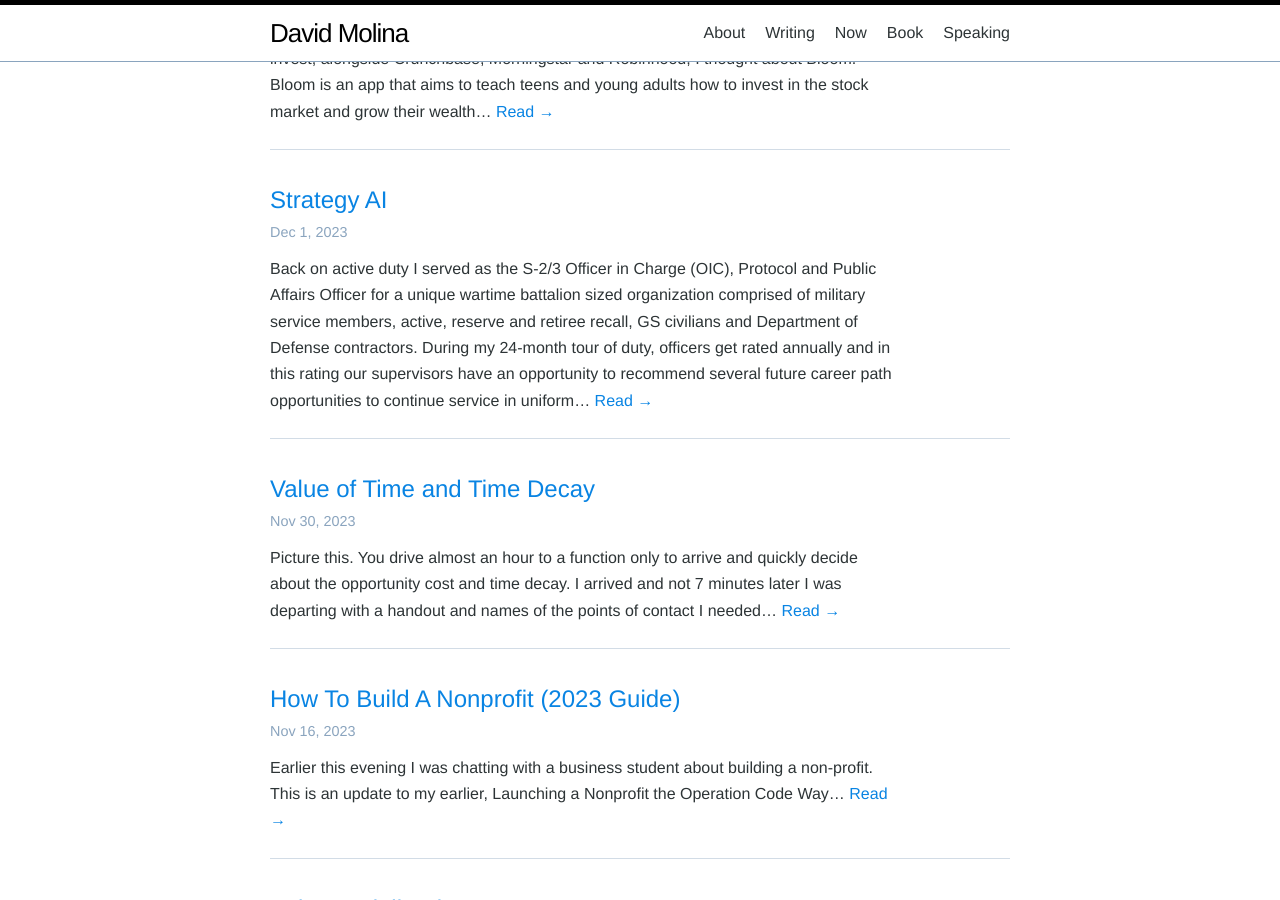
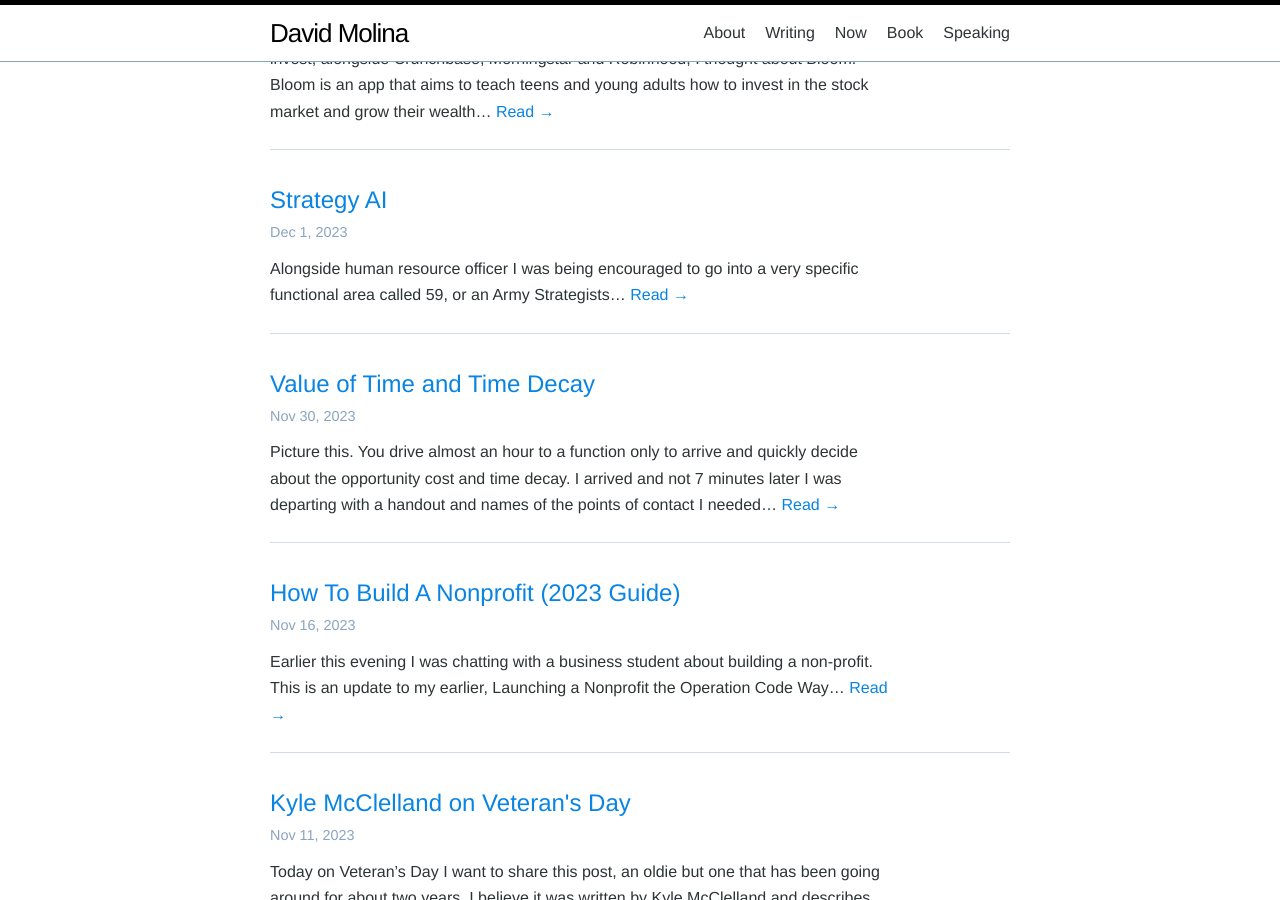
Before and after one commit to davidmolina/davidmolina.github.io, a Jekyll site: the page built from archive.md, in a window 1280 px wide and 900 px high, scrolled down 2725 px. Built offline with Jekyll 4.4.1, drawn with Linux system fonts in a browser that asks for light colours.

```diff
--- a/_posts/2023-12-01-strategy-ai.md
+++ b/_posts/2023-12-01-strategy-ai.md
@@ -1,10 +1,14 @@
 ---
 layout: post
 title:  "Strategy AI"
-subtitle: "How several INSEAD MBAs produced a similar strategy as a machine."
+description: >
+    Alongside human resource officer I was being encouraged to go into a very specific functional area called 59, or an Army Strategists...
 date: 2023-12-01 11:12:43 -0800
 author: "David Molina"
-categories: jekyll update
+categories:
+    - strategy
+    - strategy-ai
+    - mba-students
 ---
 [@davidcmolina](https://www.instagram.com/davidcmolina)
 
```
